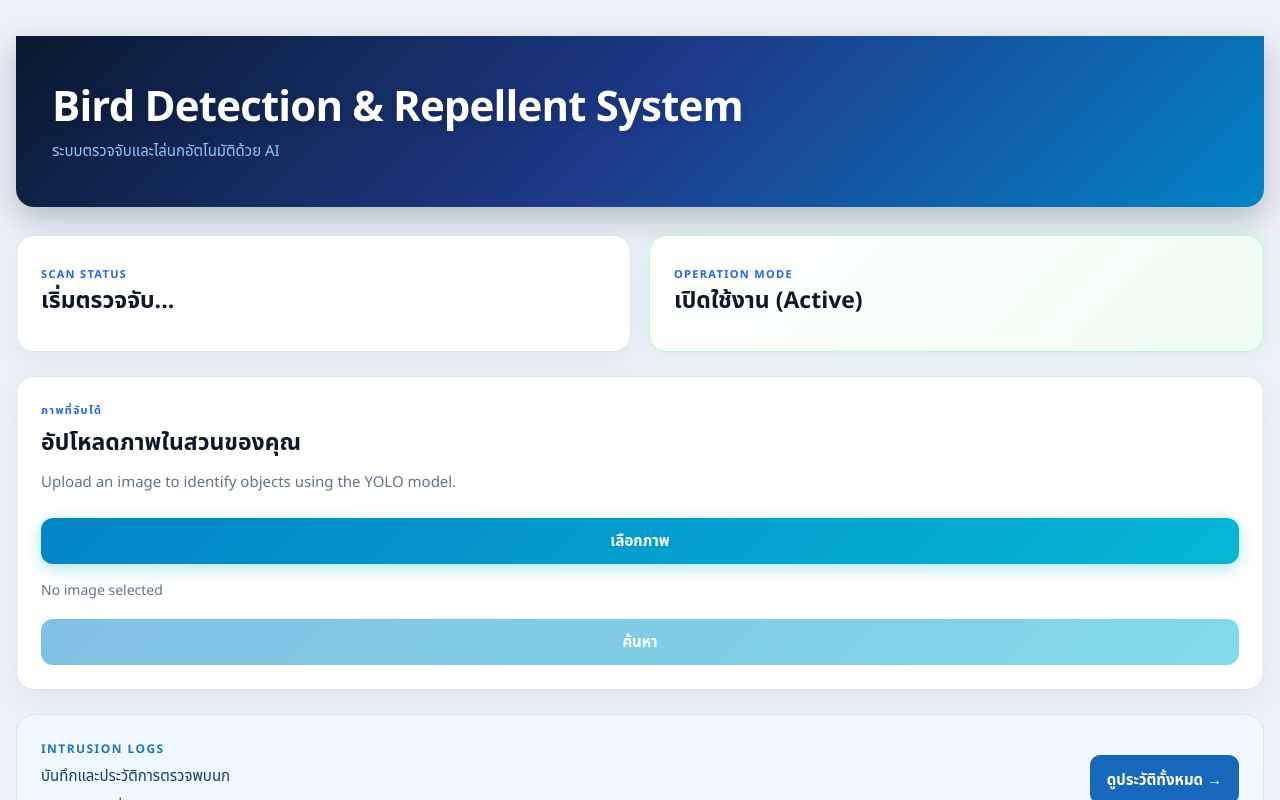
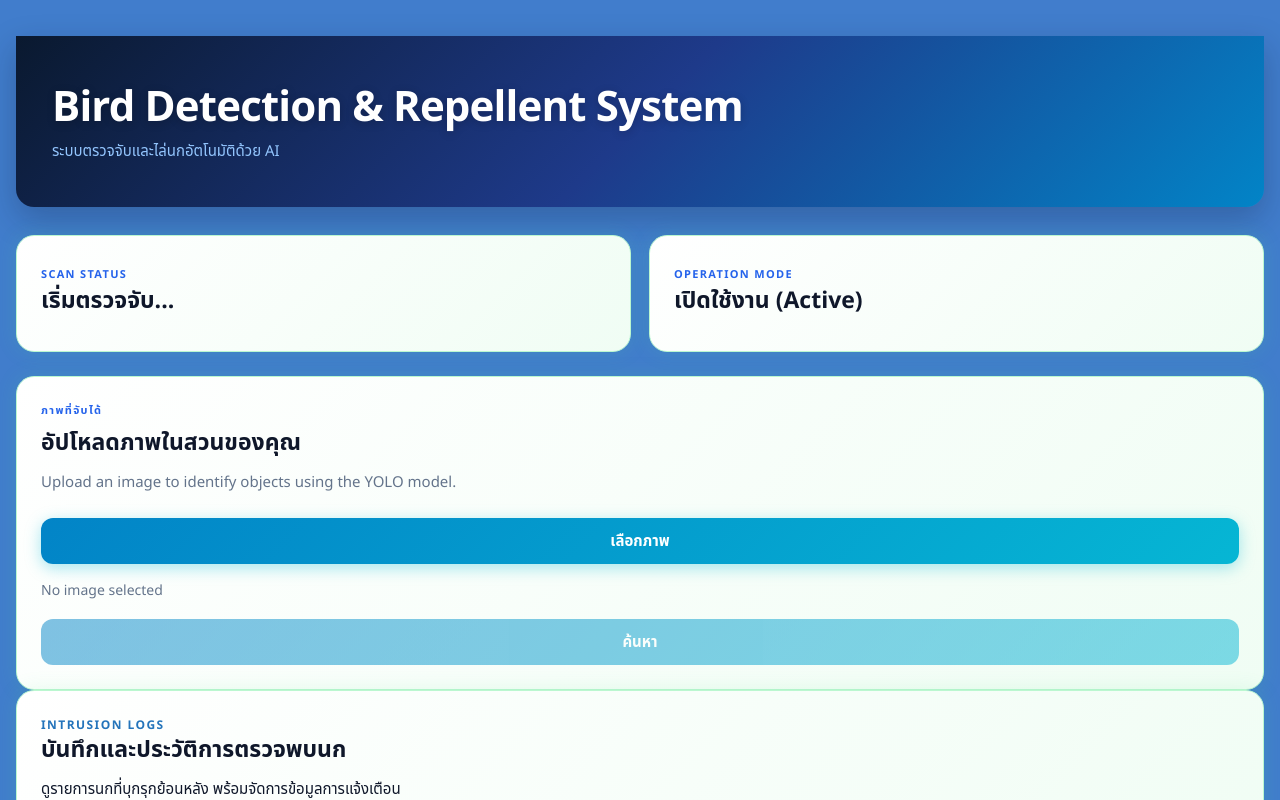
Before and after one commit to sulhassals-stack/aiwebapp2, a Next.js app: page / in a window 1280 px wide. Shown: the top 800 px of the page. Built offline with nearby package versions, Linux system fonts and the light colour scheme.

Commit message:
ditectionBied

```diff
--- a/app/globals.css
+++ b/app/globals.css
@@ -1,11 +1,11 @@
 @import "tailwindcss";
 
 :root {
-  --background: #f8fafc;
+  --background: #d5dadf;
   --foreground: #0f172a;
 
-  --ux-bg: #edf2f9;
-  --ux-surface: #ffffff;
+  --ux-bg: #417dcc;
+  --ux-surface: #3ba363;
   --ux-text: #0f172a;
   --ux-muted: #64748b;
   --ux-primary: #0284c7;
@@ -24,12 +24,12 @@ body {
 
 
 :root {
- --background: #1a1a1a;
+ --background: #0a0a0a;
  --foreground: #ffffff;
 }
 
 :root {
- --ux-background: #f3f7fc;
+ --ux-background: #176cd4;
  --ux-surface: #ffffff;
  --ux-text: #0f172a;
  --ux-muted: #64748b;
@@ -169,10 +169,10 @@ body {
  justify-content: center;
  min-height: 44px;
  padding: 10px 18px;
- border: 1px solid #bfdbfe;
+ border: 1px solid #a8caf3;
  border-radius: 12px;
  background: #eff6ff;
- color: #1d4ed8;
+ color: #0942df;
  font-size: 14px;
  font-weight: 700;
  cursor: pointer;
--- a/app/page.tsx
+++ b/app/page.tsx
@@ -10,7 +10,7 @@ export default function Home() {
 
     <div className="ux-status-grid">
       {/* การ์ดสถานะการสแกน */}
-      <div className="ux-card">
+      <div className="ux-card ux-card-glow">
         <span className="ux-eyebrow">SCAN STATUS</span>
         <h2>เริ่มตรวจจับ...</h2>
       </div>
@@ -28,7 +28,7 @@ export default function Home() {
       </section>
 
       {/* การ์ดทางลัดไปหน้าประวัติบันทึกการบุกรุก */}
-      <section className="sp-home-card">
+      <section className="ux-card ux-card-glow">
         <div>
           <p className="sp-home-eyebrow">INTRUSION LOGS</p>
           <h2>บันทึกและประวัติการตรวจพบนก</h2>
--- a/components/DetectionPanel.tsx
+++ b/components/DetectionPanel.tsx
@@ -1,6 +1,5 @@
 "use client";
 import { useEffect, useState } from "react";
-
 
 type Detection = {
   class: string;
@@ -13,6 +12,11 @@ type Detection = {
   };
 };
 
+// 🌟 ตารางแปลภาษา (วางไว้นอก Component ด้านบนสุด)
+const birdTranslation: Record<string, string> = {
+  bird: "นกพิราบ", // เปลี่ยนคำแปลจาก "นกทั่วไป" เป็น "นกพิราบ"
+
+};
 
 export function DetectionPanel() {
   const [selectedFile, setSelectedFile] = useState<File | null>(null);
@@ -20,26 +24,21 @@ export function DetectionPanel() {
   const [detections, setDetections] = useState<Detection[]>([]);
   const [loading, setLoading] = useState(false);
   const [error, setError] = useState("");
-   const [hasAnalyzed, setHasAnalyzed] = useState (false);
+  const [hasAnalyzed, setHasAnalyzed] = useState(false);
 
-
-   // B7.2 เพิ่ม useEffect สำหรับจัดการ Preview URL ก่อน handleFileChange()
   useEffect(() => {
     if (!selectedFile) {
       setPreviewUrl(null);
       return;
     }
 
-
     const url = URL.createObjectURL(selectedFile);
     setPreviewUrl(url);
-
 
     return () => {
       URL.revokeObjectURL(url);
     };
   }, [selectedFile]);
-
 
   function handleFileChange(event: React.ChangeEvent<HTMLInputElement>) {
     const file = event.target.files?.[0];
@@ -52,7 +51,6 @@ export function DetectionPanel() {
     }
   }
 
-
   async function detectObjects() {
     if (!selectedFile) {
       setError("Please select an image");
@@ -61,23 +59,21 @@ export function DetectionPanel() {
     try {
       setLoading(true);
       setError("");
-           const formData = new FormData();//สร้างฟรอมเพื่อที่จะส่งไปยังflask
+      const formData = new FormData();
       formData.append("image", selectedFile);
-
 
       const response = await fetch("http://127.0.0.1:5000/predict", {
         method: "POST",
         body: formData,
       });
 
-
       if (!response.ok) {
         throw new Error("Detection failed");
       }
 
-
       const data = await response.json();
-           setDetections(data.detected_objects);//เอาข้อมูลdetected_objectsมาใส่ในdatacแล้วเก็บไว้ในsetDetections
+      setDetections(data.detected_objects);
+      setHasAnalyzed(true);
     } catch (error) {
       setError("Cannot detect objects");
     } finally {
@@ -85,9 +81,24 @@ export function DetectionPanel() {
     }
   }
 
+  // 1. กรองเฉพาะนกที่มี Confidence > 60%
+  const birdIntruders = detections
+    ? detections.filter(
+        (item) => item.class.toLowerCase() === "bird" && item.confidence > 60
+      )
+    : [];
+
+  // 2. ดึงชนิดนกที่ไม่ซ้ำกัน พร้อมแปลชื่อ
+  const birdTypesList = Array.from(
+    new Set(
+      birdIntruders.map(
+        (item) => birdTranslation[item.class.toLowerCase()] || item.class
+      )
+    )
+  ).join(", ");
 
   return (
-       <section className="ux-card ux-detection">
+    <section className="ux-card ux-card-glow">
       <div className="ux-section-heading">
         <p className="ux-eyebrow">ภาพที่จับได้</p>
         <h2>อัปโหลดภาพในสวนของคุณ</h2>
@@ -96,8 +107,7 @@ export function DetectionPanel() {
         </p>
       </div>
 
-
-           {/* Upload, Preview and Result */}
+      {/* Upload & Preview */}
       <div className="ux-upload">
         <label className="ux-file-button">
           <input
@@ -114,75 +124,70 @@ export function DetectionPanel() {
         </span>
       </div>
 
-
       {previewUrl && (
         <div className="ux-preview">
           {/* eslint-disable-next-line @next/next/no-img-element */}
-                   <img src={previewUrl} alt="Selected image preview" /> {/*แสดงภาพ*/}
+          <img src={previewUrl} alt="Selected image preview" />
         </div>
       )}
+
       <button
         type="button"
         className="ux-button"
         onClick={detectObjects}
         disabled={!selectedFile || loading}
       >
-               {loading
-                   ? "กำลังค้นหา"
-                   : "ค้นหา"}
+        {loading ? "กำลังค้นหา..." : "ค้นหา"}
       </button>
-           {/* แจ้งเตือนกรณีเกิดข้อผิดพลาด */}
+
+      {/* แจ้งเตือนข้อผิดพลาด */}
       {error && (
         <div className="ux-error" role="alert">
           ⚠️ {error}
         </div>
       )}
 
-{/* 🌟 กล่องแสดงสรุปจำนวนนกบุกรุก (เพิ่มส่วนนี้) */}
-{detections && detections.length > 0 ? (
-  <div className="ux-summary-badge">
+      {/* กล่องสรุปผลนกบุกรุก */}
+      {hasAnalyzed && (
+        birdIntruders.length > 0 ? (
+          <div
+            className="ux-summary-badge"
+            style={{ flexDirection: "column", alignItems: "flex-start", gap: "4px" }}
+          >
+            <div style={{ display: "flex", alignItems: "center", gap: "8px" }}>
               <span>🚨</span>
               <span>
-      ตรวจพบนกบุกรุกทั้งหมด <strong>{detections.length}</strong> ตัว
+                ตรวจพบผู้บุกรุกทั้งหมด <strong>{birdIntruders.length}</strong> ตัว
               </span>
             </div>
+            <div style={{ fontSize: "13px", fontWeight: "normal", color: "#b91c1c", paddingLeft: "28px" }}>
+              ชนิดนกที่พบ: <strong>{birdTypesList}</strong>
+            </div>
+          </div>
         ) : (
-  selectedFile && !loading && detections.length === 0 && (
           <div className="ux-summary-badge ux-summary-clean">
             <span>✅</span>
-      <span>ไม่พบนกบุกรุกในภาพนี้</span>
+            <span>ไม่พบผู้บุกรุก</span>
           </div>
         )
       )}
-           {error && (
-               <div
-                   className="ux-error"
-                   role="alert"
-               >
-                   {error}
-               </div>
-           )}
+
+      {/* รายการแสดงวัตถุทั้งหมด */}
       <div className="ux-results">
         {detections.map((item, index) => (
-                   <article
-                       className="ux-result-item"
-                       key={index}
-                   >
-                       <strong>{item.class}</strong>
-                       <p>
-                           Confidence: {item.confidence}%
-                       </p><div className="ux-confidence-track">
+          <article className="ux-result-item" key={index}>
+            <strong>
+              {birdTranslation[item.class.toLowerCase()] || item.class}
+            </strong>
+            <p>Confidence: {item.confidence}%</p>
+            <div className="ux-confidence-track">
               <div
                 className="ux-confidence-fill"
                 style={{
                   width: `${Math.max(
                     0,
-                                       Math.min(
-                                           100,
-                                           item.confidence
-                                       )
-                                   )
-                                       }%`,
+                    Math.min(100, item.confidence)
+                  )}%`,
                 }}
               />
             </div>
```
Also changed, not shown: components/ ApiStatus.tsx (+5 -11 lines). Lines whose indentation alone changed are shown as unchanged.
